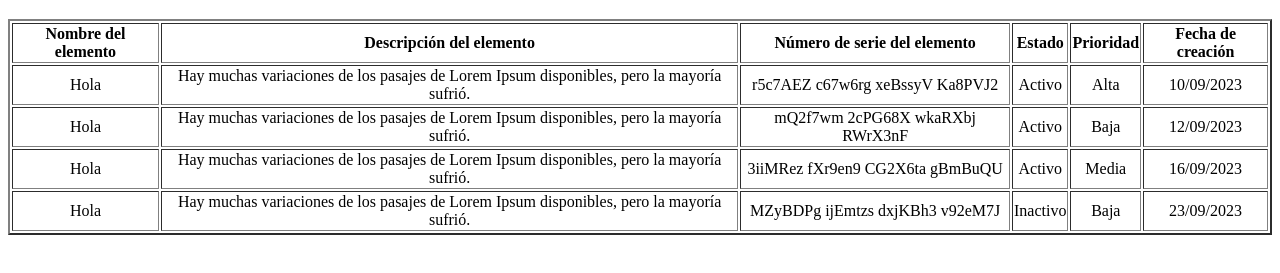
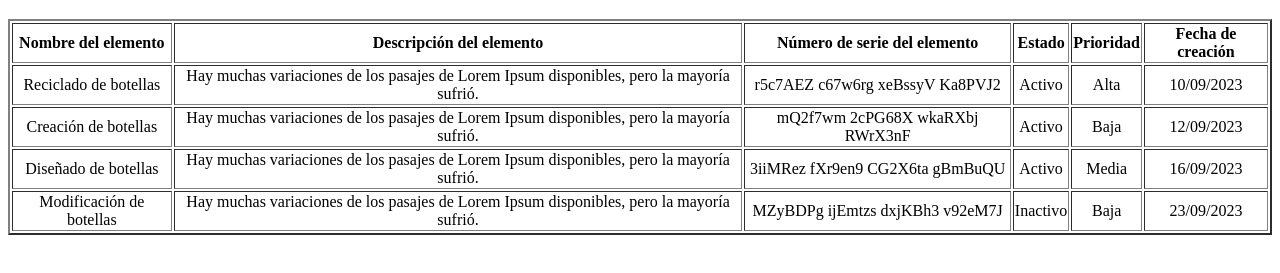
Before and after one commit to JaimeNM0/MonFab_HTML, a plain HTML site: page tabla.html in a window 1280 px wide. Shown: the part 87-360 px from the top of the page. Drawn offline with Linux system fonts and the light colour scheme.

Commit message:
Se ha modificado tabla.html.

```diff
--- a/tabla.html
+++ b/tabla.html
@@ -30,7 +30,7 @@
             </thead>
             <tbody align="center">
                 <tr>
-                    <td>Hola</td>
+                    <td>Reciclado de botellas</td>
                     <td>Hay muchas variaciones de los pasajes de Lorem Ipsum disponibles, pero la mayor&iacute;a sufri&oacute;.</td>
                     <td>r5c7AEZ c67w6rg xeBssyV Ka8PVJ2</td>
                     <td>Activo</td>
@@ -38,7 +38,7 @@
                     <td>10/09/2023</td>
                 </tr>
                 <tr>
-                    <td>Hola</td>
+                    <td>Creaci&oacute;n de botellas</td>
                     <td>Hay muchas variaciones de los pasajes de Lorem Ipsum disponibles, pero la mayor&iacute;a sufri&oacute;.</td>
                     <td>mQ2f7wm 2cPG68X wkaRXbj RWrX3nF</td>
                     <td>Activo</td>
@@ -46,7 +46,7 @@
                     <td>12/09/2023</td>
                 </tr>
                 <tr>
-                    <td>Hola</td>
+                    <td>Dise&ntilde;ado de botellas</td>
                     <td>Hay muchas variaciones de los pasajes de Lorem Ipsum disponibles, pero la mayor&iacute;a sufri&oacute;.</td>
                     <td>3iiMRez fXr9en9 CG2X6ta gBmBuQU</td>
                     <td>Activo</td>
@@ -54,7 +54,7 @@
                     <td>16/09/2023</td>
                 </tr>
                 <tr>
-                    <td>Hola</td>
+                    <td>Modificaci&oacute;n de botellas</td>
                     <td>Hay muchas variaciones de los pasajes de Lorem Ipsum disponibles, pero la mayor&iacute;a sufri&oacute;.</td>
                     <td>MZyBDPg ijEmtzs dxjKBh3 v92eM7J</td>
                     <td>Inactivo</td>
```
